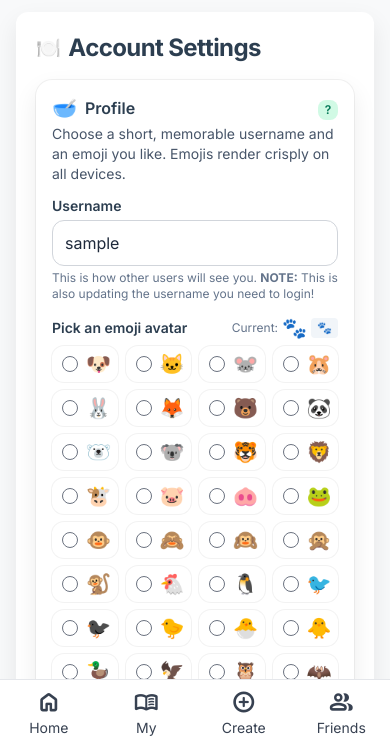
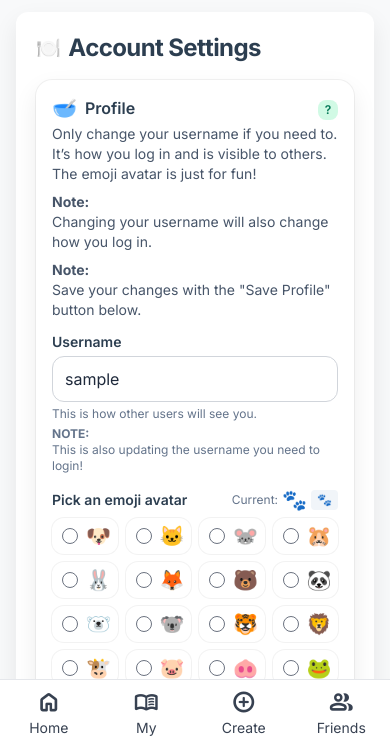
Before and after one commit to chrisjpr/RecipeManagerWebApp, a Django app: page /accounts/settings/ in a window 390 px wide. Shown: the part 100-843 px from the top of the page. Run offline with Django 5.2, Linux system fonts and the light colour scheme; the visitor is signed in with stand-in values (Sample User, id 1); some libraries are stand-ins or nearby versions.

```diff
--- a/accounts/templates/accounts/settings.html
+++ b/accounts/templates/accounts/settings.html
@@ -68,8 +68,12 @@
         </div>
       </details>
     </div>
+
+    <!-- Notes made line-breaking without affecting layout -->
     <p class="text-sm text-slate-600 dark:text-slate-300 mt-1">
-      Choose a short, memorable username and an emoji you like. Emojis render crisply on all devices.
+      Only change your username if you need to. It’s how you log in and is visible to others. The emoji avatar is just for fun!
+      <strong class="block mt-2">Note:</strong> Changing your username will also change how you log in.
+      <strong class="block mt-2">Note:</strong> Save your changes with the "Save Profile" button below.
     </p>
 
     <form method="post" class="mt-3">
@@ -84,7 +88,11 @@
         {% if profile_form.username.errors %}
           <div class="mt-1 text-rose-600 dark:text-rose-300 text-xs">{{ profile_form.username.errors|join:", " }}</div>
         {% else %}
-          <div class="mt-1 text-xs text-slate-500">This is how other users will see you. <strong>NOTE:</strong> This is also updating the username you need to login!</div>
+          <!-- Make NOTE start on its own line -->
+          <div class="mt-1 text-xs text-slate-500">
+            This is how other users will see you.
+            <strong class="block mt-1">NOTE:</strong> This is also updating the username you need to login!
+          </div>
         {% endif %}
       </label>
 
--- a/config/settings.py
+++ b/config/settings.py
@@ -175,8 +175,8 @@ if DEBUG:
         # Add timeouts (in seconds)
         client = redis.Redis.from_url(
             REDIS_URL,
-            socket_connect_timeout=7,  # timeout for initial connection
-            socket_timeout=7           # timeout for commands (like ping)
+            socket_connect_timeout=3,  # timeout for initial connection
+            socket_timeout=3           # timeout for commands (like ping)
         )
         client.ping()
         print("✅ Redis preflight check successful")
```
